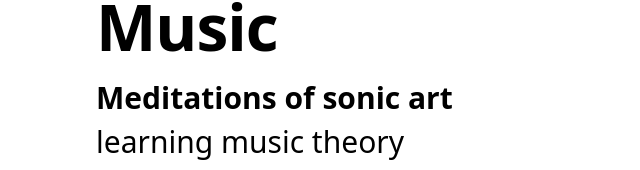
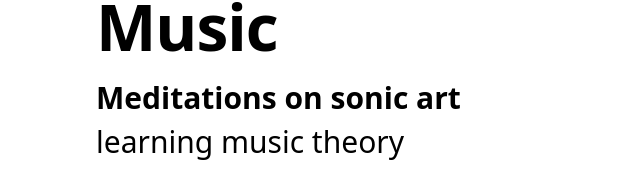
Before and after one commit to aunyks/blog, a Next.js app: page /music in a window 1280 px wide. Shown: the part 149-319 px from the top of the page, without its empty margins (0-640 px from the left). Built offline with nearby package versions, Linux system fonts and the light colour scheme.

Commit message:
of -> on

```diff
--- a/pages/music.js
+++ b/pages/music.js
@@ -5,7 +5,7 @@ export default () => (
   <LinksPage
     pageTitle="Music"
     title="Music"
-    subtitle="Meditations of sonic art">
+    subtitle="Meditations on sonic art">
     <Link href="/2019/11/learning-music-theory">learning music theory</Link>
   </LinksPage>
 )
```
